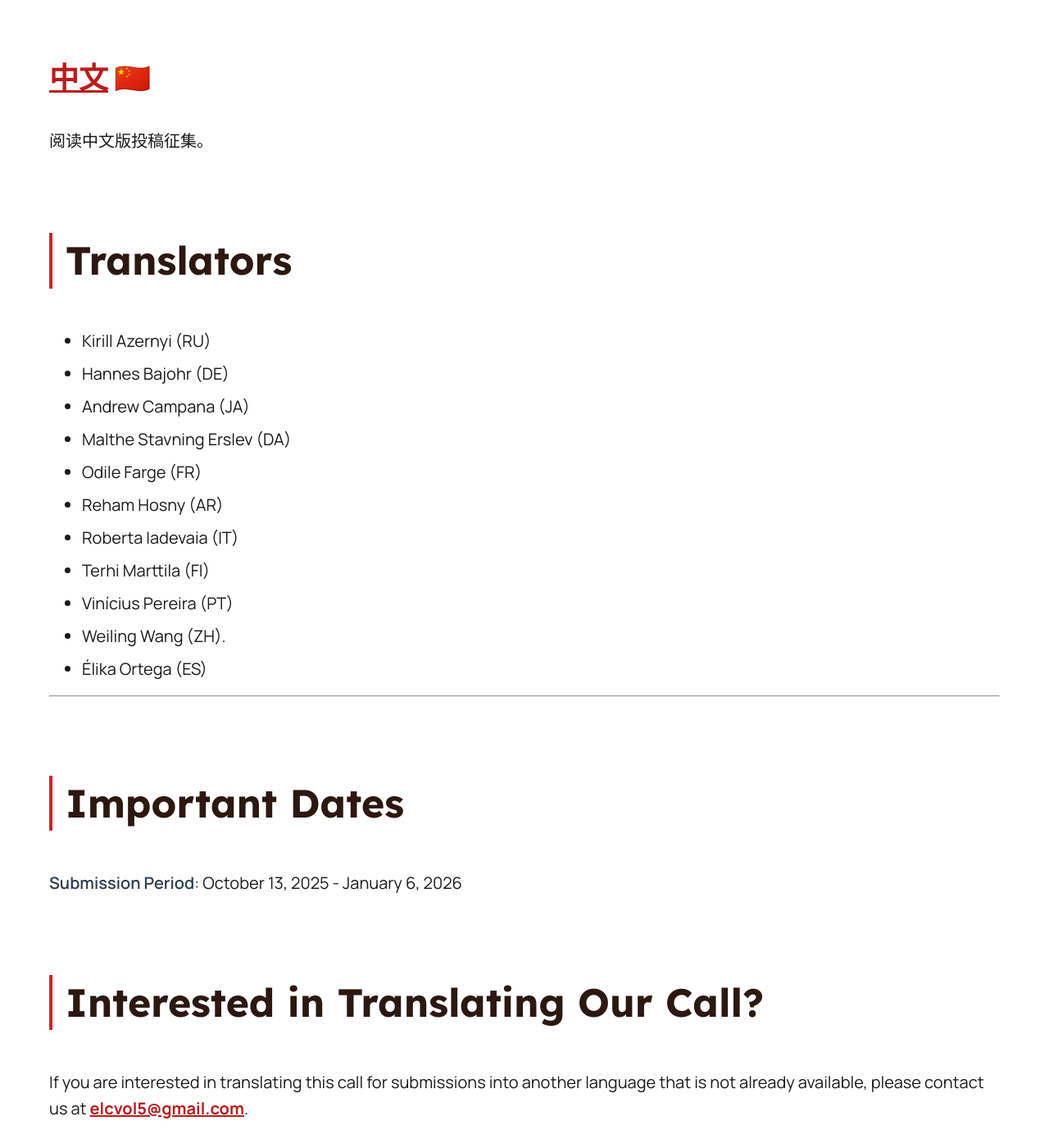
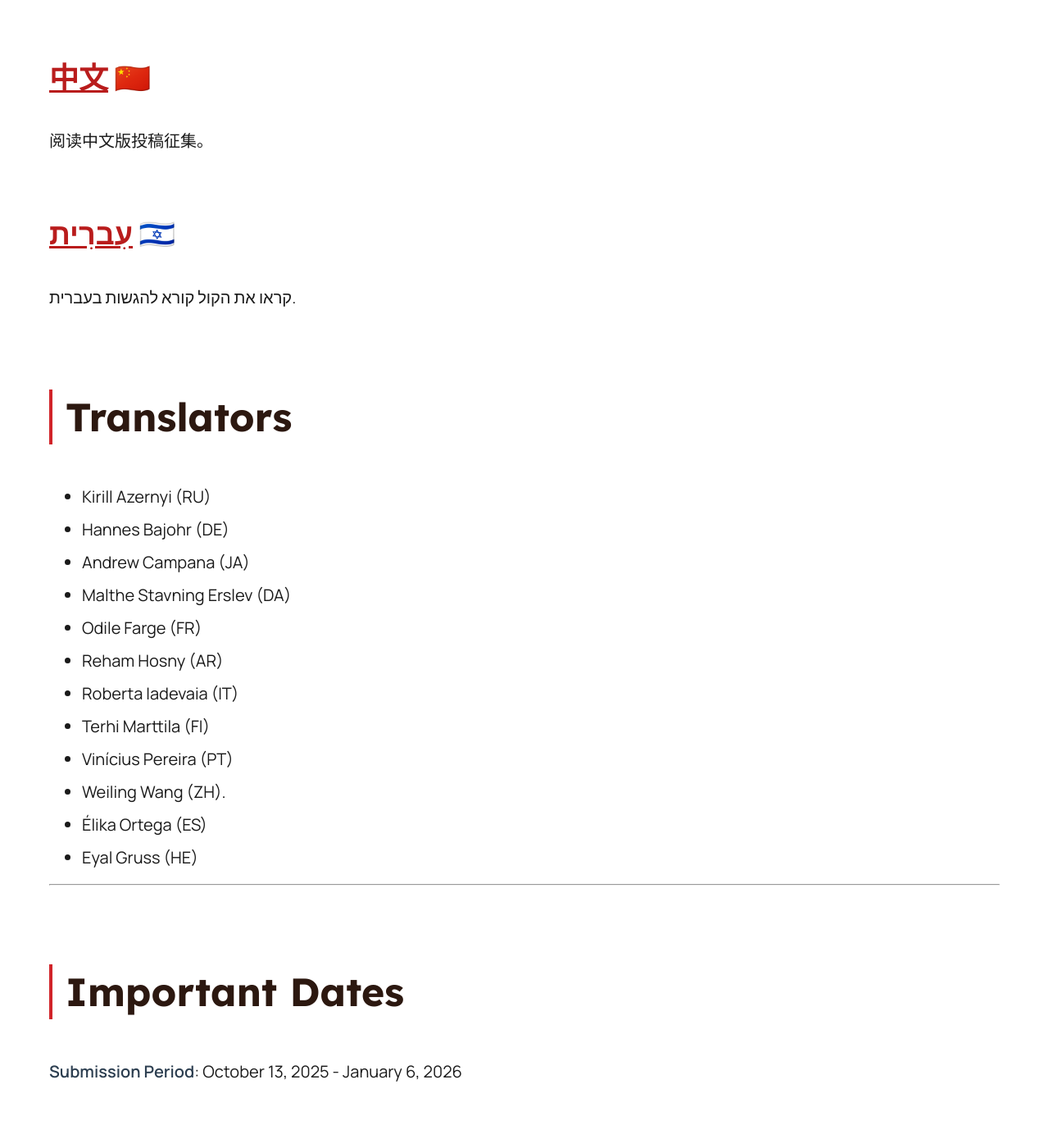
Before and after one commit to eliterature/elc5-info, a Jekyll site: the page built from docs/index.md, in a window 1280 px wide and 1400 px high, scrolled down 3398 px. Shown: the whole window at 82% size. Built offline with Jekyll 4.4.1, drawn with Linux system fonts in a browser that asks for light colours.

Commit message:
Add Hebrew language section and translator to call for submissions

```diff
--- a/docs/index.md
+++ b/docs/index.md
@@ -63,6 +63,10 @@ Leia a chamada para submissões em português europeu.
 
 阅读中文版投稿征集。
 
+### <span dir="ltr">[עִברִית](https://eliterature.github.io/elc5-info/HE/) 🇮🇱</span>
+
+קראו את הקול קורא להגשות בעברית.
+
 ## Translators
 
 - Kirill Azernyi (RU)
@@ -76,6 +80,7 @@ Leia a chamada para submissões em português europeu.
 - Vinícius Pereira (PT)
 - Weiling Wang (ZH).
 - Élika Ortega (ES)
+- Eyal Gruss (HE)
 
 ---
 
```
